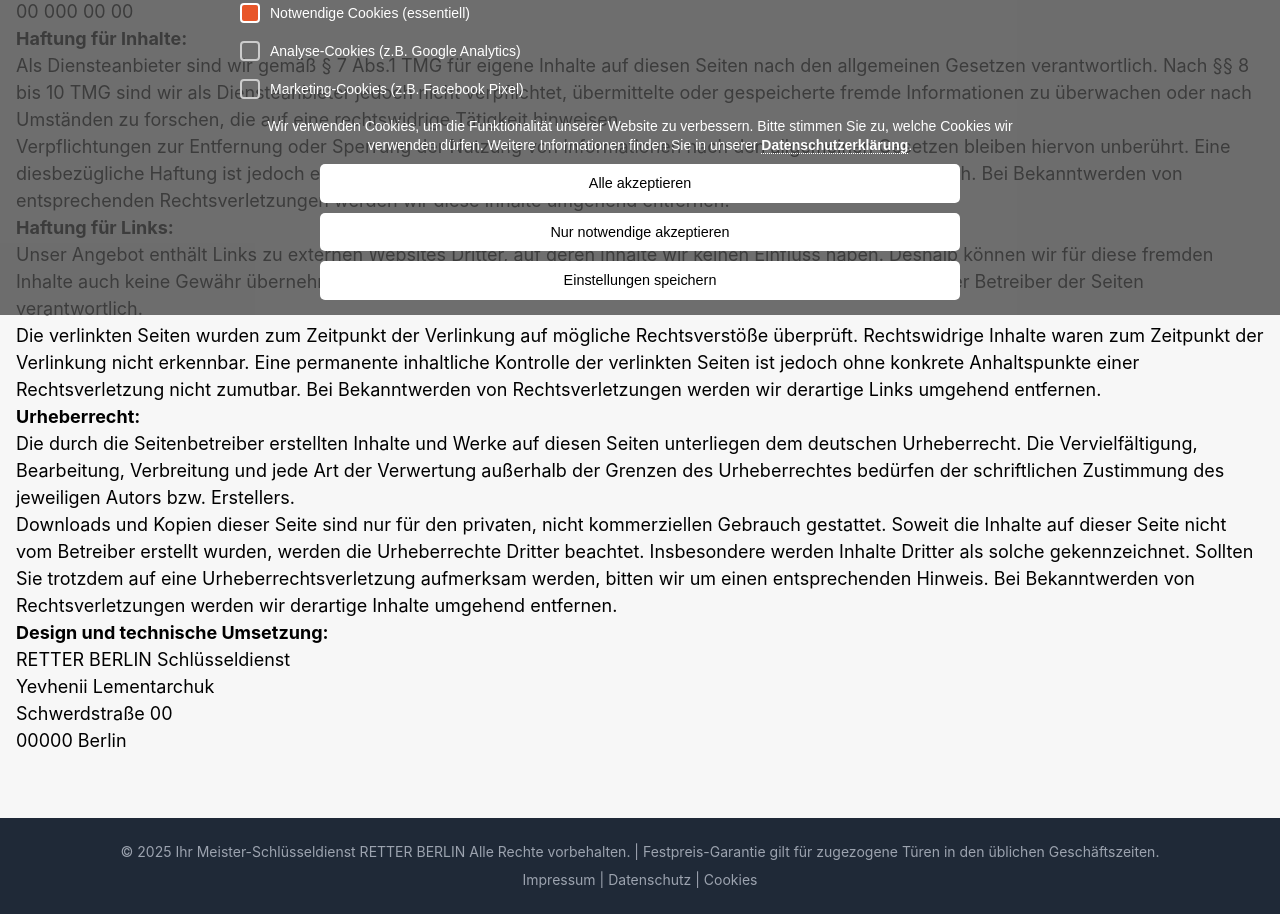
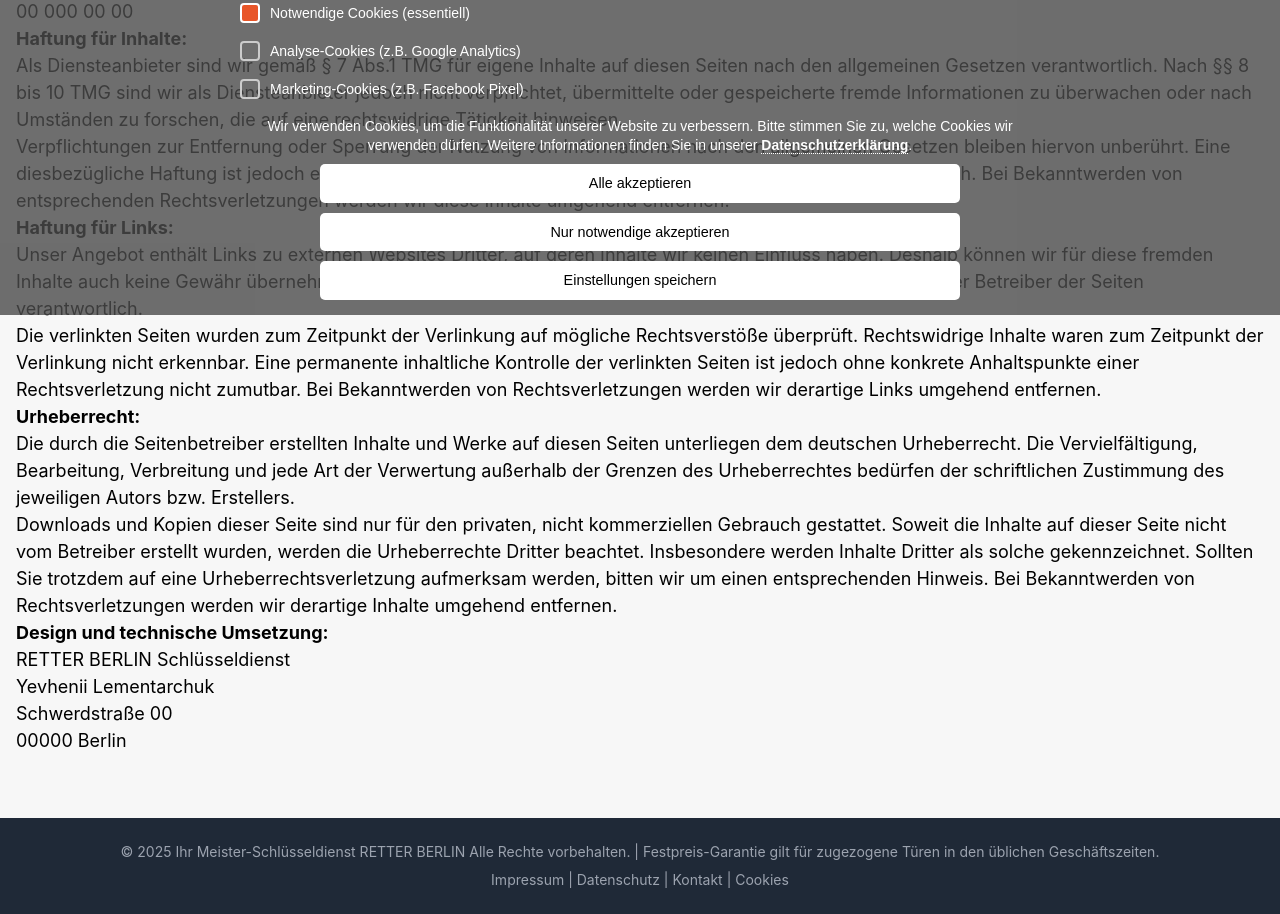
Before and after one commit to Fausting777/rettenHTML, a plain HTML site: page impressum.html in a window 1280 px wide. Shown: the part 485-1399 px from the top of the page. Drawn offline with Linux system fonts and the light colour scheme.

Commit message:
Update impressum.html

```diff
--- a/impressum.html
+++ b/impressum.html
@@ -155,6 +155,7 @@
             <p class="mt-2">
                 <a href="impressum.html" class="hover:text-white transition duration-200">Impressum</a> |
                 <a href="datenschutz.html" class="hover:text-white transition duration-200">Datenschutz</a> |
+               <a href="kontakt.html" class="hover:text-white transition duration-200">Kontakt</a> |
                 <a href="#" class="hover:text-white transition duration-200" id="manage-cookies" aria-label="Управление cookies">Cookies</a>
             </p>
         </div>
```
